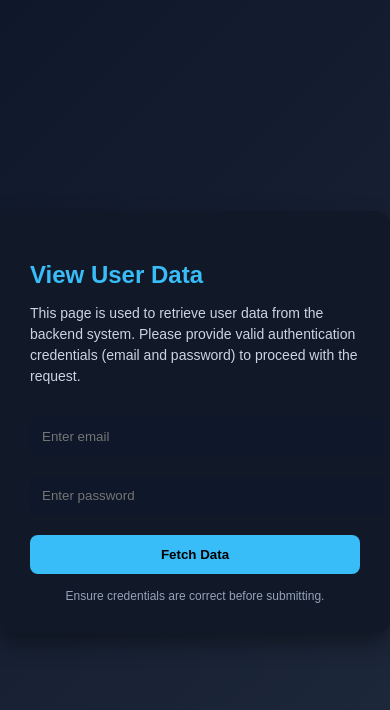
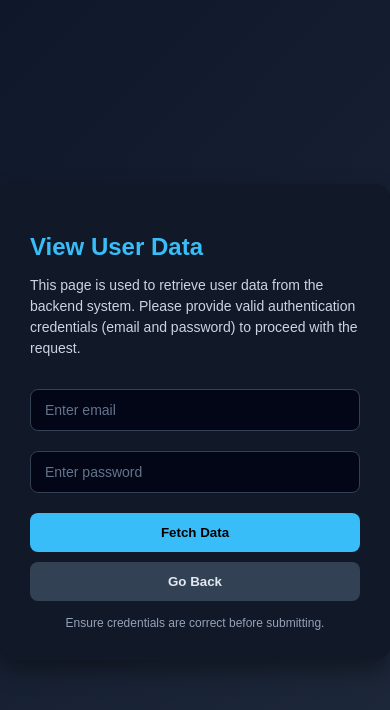
Before and after one commit to Lastissa/lectureTracker, a Django app: template api/templates/api/request_incomplete/viewData_welcome.html in a window 390 px wide. Shown: the top 710 px of the page. Run offline with Django 5.2, Linux system fonts and the light colour scheme; the template is opened without the code that fills it, so the values that code supplies are empty; parts of the project's set-up code (start-up, migrations or seed data) failed here and were passed over.

Commit message:
commit from my phone

```diff
--- a/api/templates/api/request_incomplete/viewData_welcome.html
+++ b/api/templates/api/request_incomplete/viewData_welcome.html
@@ -40,17 +40,26 @@
 
 input {
   width: 100%;
-      padding: 12px;
+  padding: 12px 14px;
   margin: 10px 0;
-      border: none;
   border-radius: 8px;
-      background: #0f172a;
-      color: white;
+  border: 1px solid #334155;
+  background: #020617;
+  color: #e2e8f0;
+  font-size: 14px;
   outline: none;
+  transition: all 0.2s ease;
+  box-sizing: border-box;
+}
+
+input::placeholder {
+  color: #64748b;
 }
 
 input:focus {
   border: 1px solid #38bdf8;
+  background: #020617;
+  box-shadow: 0 0 0 2px rgba(56, 189, 248, 0.2);
 }
 
     button {
@@ -68,6 +77,15 @@
 
     button:hover {
       background: #0ea5e9;
+    }
+
+    .back-btn {
+      background: #334155;
+      color: #e2e8f0;
+    }
+
+    .back-btn:hover {
+      background: #475569;
     }
 
     .note {
@@ -95,6 +113,9 @@
 
     <button onclick="redirectUser()">Fetch Data</button>
 
+    <!-- Back Button -->
+    <button class="back-btn" onclick="goBack()">Go Back</button>
+
     <div class="note">
       Ensure credentials are correct before submitting.
     </div>
@@ -118,6 +139,10 @@
 
       window.location.href = url;
     }
+
+    function goBack() {
+      window.history.back();
+    }
   </script>
 
 </body>
```
Also changed, not shown: api/templates/api/request_incomplete/viewData_no_user.html (+31 -7 lines), api/views.py (+18 -5 lines), api/templates/api/request_incomplete/viewData_success.html (renamed from api/templates/api/request_incomplete/viewData_view_data.html). Lines whose indentation alone changed are shown as unchanged.
